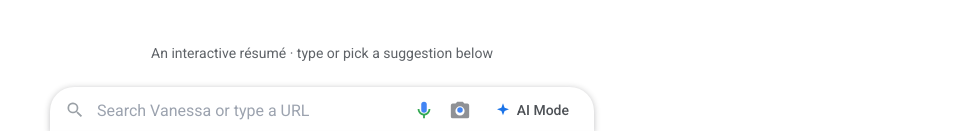
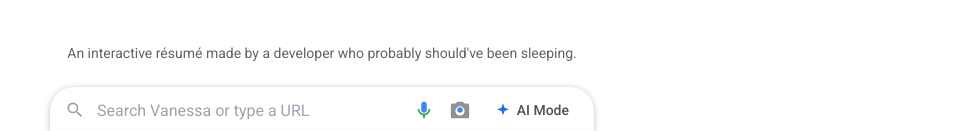
Before and after one commit to vanessa-the-dev/my-resume, a React (Vite) app: page / in a window 1280 px wide. Shown: the part 235-366 px from the top of the page, without its empty margins (318-1280 px from the left). Built offline with nearby package versions, Linux system fonts and the light colour scheme.

Commit message:
fix: update HERO_SUBTITLE for clarity and personalization

```diff
--- a/src/components/HomeView.jsx
+++ b/src/components/HomeView.jsx
@@ -6,7 +6,7 @@
 import SearchSuggestions from "./SearchSuggestions.jsx";
 import { MicIcon, LensIcon, SparkleIcon, Wordmark } from "./icons.jsx";
 
-const HERO_SUBTITLE = "An interactive résumé · type or pick a suggestion below";
+const HERO_SUBTITLE = "An interactive résumé made by a developer who probably should've been sleeping.";
 
 const HomeView = ({ query, onQueryChange, onSearch }) => {
   const [isPhotoOpen, setPhotoOpen] = useState(false);
```
